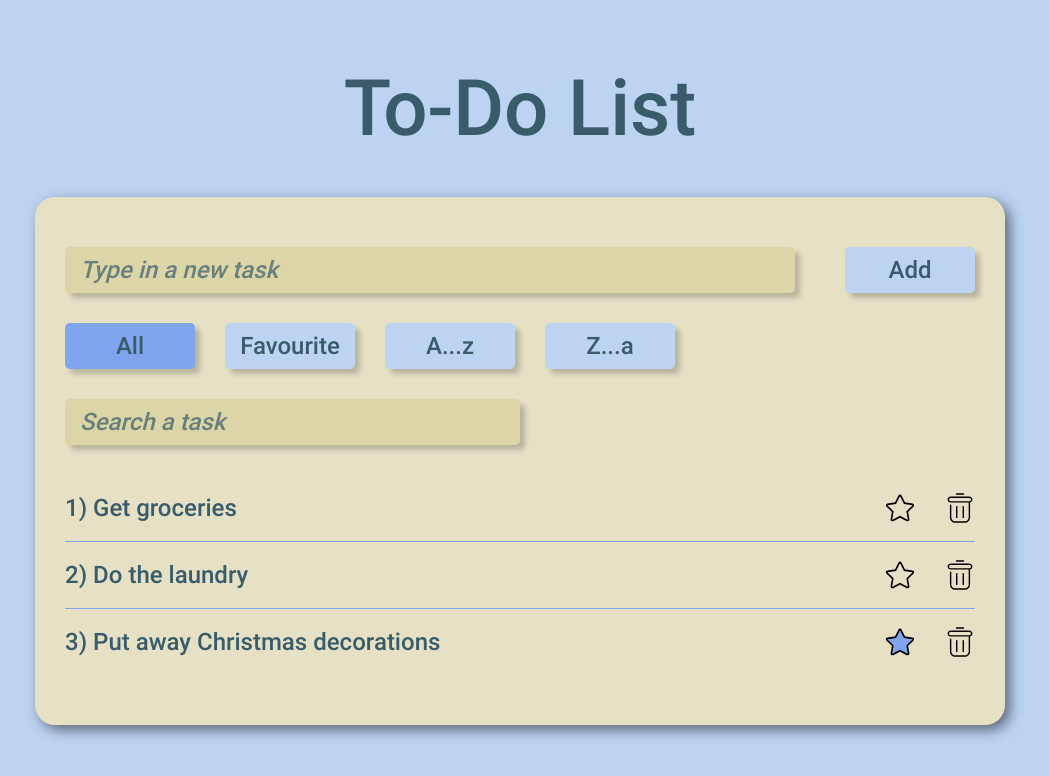
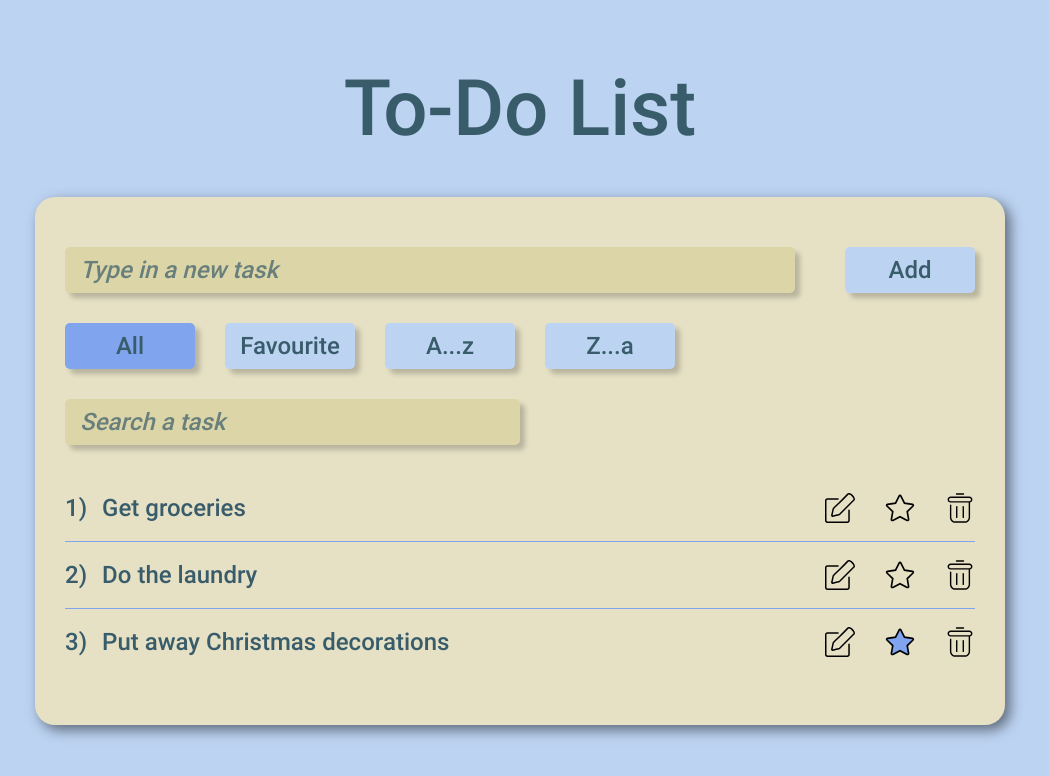
Before and after one commit to Qumansa/todolist_redux, a React (Create React App) app: page / in a window 1280 px wide. Shown: the top 776 px of the page, without its empty margins (120-1169 px from the left). Built offline with nearby package versions, Linux system fonts and the light colour scheme; data requests are answered from the project's data file; a web font is replaced by a local one.

Commit message:
Редактирование задачи
Создание возможности переключаться на режим редактирования

```diff
--- a/src/components/toDoItem/ToDoItem.js
+++ b/src/components/toDoItem/ToDoItem.js
@@ -1,13 +1,59 @@
+import { useState } from 'react';
+
 import './toDoItem.sass';
 
 const ToDoItem = ({index, onDelete, onToggle, description, favourite}) => {
+    const [beingEdited, setBeingEdited] = useState(false);
+
     const btnActiveClass = favourite ? 'to-do-list__button_active' : null;
+
+    const descriptionElem = (
+        <span className="to-do-list__description">{description}</span>
+    );
+
+    const inputElem = (
+        <input
+            type="text"
+            className="input"
+            value={description}/>
+    );
+
+    const onEdit = () => {
+        setBeingEdited(beingEdited => beingEdited = !beingEdited);
+    };
 
     return (
         <li className="to-do-list__item">
-            <span className="to-do-list__description">{index + 1}) {description}</span>
-            {/* <input type="text" className="input" /> */}
+            <div className="to-do-list__task">
+                <span className="to-do-list__order">{index + 1})</span>
+                {beingEdited ? inputElem : descriptionElem}
+            </div>
             <ul className="to-do-list__buttons">
+                <li className="to-do-list__buttons-item">
+                    <button
+                        className={`to-do-list__button ${btnActiveClass}`}
+                        aria-label="Edit"
+                        onClick={onEdit}>
+                        <svg className="to-do-list__button-img" version="1.1" xmlns="http://www.w3.org/2000/svg" x="0px" y="0px" viewBox="0 0 490.337 490.337">
+                            <g>
+                                <g>
+                                    <path d="M229.9,145.379l-47.5,47.5c-17.5,17.5-35.1,35-52.5,52.7c-4.1,4.2-7.2,9.8-8.4,15.3c-6.3,28.9-12.4,57.8-18.5,86.7
+                                        l-3.4,16c-1.6,7.8,0.5,15.6,5.8,20.9c4.1,4.1,9.8,6.4,15.8,6.4c1.7,0,3.4-0.2,5.1-0.5l17.6-3.7c28-5.9,56.1-11.9,84.1-17.7
+                                        c6.5-1.4,12-4.3,16.7-9c78.6-78.7,157.2-157.3,235.8-235.8c5.8-5.8,9-12.7,9.8-21.2c0.1-1.4,0-2.8-0.3-4.1c-0.5-2-0.9-4.1-1.4-6.1
+                                        c-1.1-5.1-2.3-10.9-4.7-16.5l0,0c-14.7-33.6-39.1-57.6-72.5-71.1c-6.7-2.7-13.8-3.6-20-4.4l-1.7-0.2c-9-1.1-17.2,1.9-24.3,9.1
+                                        C320.4,54.879,275.1,100.179,229.9,145.379z M386.4,24.679c0.2,0,0.3,0,0.5,0l1.7,0.2c5.2,0.6,10,1.2,13.8,2.8
+                                        c27.2,11,47.2,30.6,59.3,58.2c1.4,3.2,2.3,7.3,3.2,11.6c0.3,1.6,0.7,3.2,1,4.8c-0.4,1.8-1.1,3-2.5,4.3
+                                        c-78.7,78.5-157.3,157.2-235.9,235.8c-1.3,1.3-2.5,1.9-4.3,2.3c-28.1,5.9-56.1,11.8-84.2,17.7l-14.8,3.1l2.8-13.1
+                                        c6.1-28.8,12.2-57.7,18.4-86.5c0.2-0.9,1-2.3,1.9-3.3c17.4-17.6,34.8-35.1,52.3-52.5l47.5-47.5c45.3-45.3,90.6-90.6,135.8-136
+                                        C384.8,24.979,385.7,24.679,386.4,24.679z"/>
+                                    <path d="M38.9,109.379h174.6c6.8,0,12.3-5.5,12.3-12.3s-5.5-12.3-12.3-12.3H38.9c-21.5,0-38.9,17.5-38.9,38.9v327.4
+                                        c0,21.5,17.5,38.9,38.9,38.9h327.3c21.5,0,38.9-17.5,38.9-38.9v-167.5c0-6.8-5.5-12.3-12.3-12.3s-12.3,5.5-12.3,12.3v167.5
+                                        c0,7.9-6.5,14.4-14.4,14.4H38.9c-7.9,0-14.4-6.5-14.4-14.4v-327.3C24.5,115.879,31,109.379,38.9,109.379z"/>
+                                </g>
+                            </g>
+                        </svg>
+                    </button>
+                </li>
                 <li className="to-do-list__buttons-item">
                     <button
                         className={`to-do-list__button ${btnActiveClass}`}
@@ -23,7 +69,9 @@ const ToDoItem = ({index, onDelete, onToggle, description, favourite}) => {
                         className="to-do-list__button"
                         aria-label="Delete"
                         onClick={onDelete}>
-                        <svg className="to-do-list__button-img" xmlns="http://www.w3.org/2000/svg" viewBox="0 0 128 128"><path d="M24,41h77v63c0,9.37-7.63,17-17,17H44c-9.37,0-17-7.63-17-17V52c0-1.66-1.34-3-3-3s-3,1.34-3,3v52c0,12.68,10.32,23,23,23 h40c12.68,0,23-10.32,23-23V40.64c5.72-1.36,10-6.5,10-12.64c0-7.17-5.83-13-13-13H24c-7.17,0-13,5.83-13,13S16.83,41,24,41z M24,21h80c3.86,0,7,3.14,7,7s-3.14,7-7,7H24c-3.86,0-7-3.14-7-7S20.14,21,24,21z"/><path d="M49,7h30c1.66,0,3-1.34,3-3s-1.34-3-3-3H49c-1.66,0-3,1.34-3,3S47.34,7,49,7z"/><path d="M53,104V58c0-1.66-1.34-3-3-3s-3,1.34-3,3v46c0,1.66,1.34,3,3,3S53,105.66,53,104z"/><path d="M81,104V58c0-1.66-1.34-3-3-3s-3,1.34-3,3v46c0,1.66,1.34,3,3,3S81,105.66,81,104z"/></svg>
+                        <svg className="to-do-list__button-img" xmlns="http://www.w3.org/2000/svg" viewBox="0 0 128 128">
+                            <path d="M24,41h77v63c0,9.37-7.63,17-17,17H44c-9.37,0-17-7.63-17-17V52c0-1.66-1.34-3-3-3s-3,1.34-3,3v52c0,12.68,10.32,23,23,23 h40c12.68,0,23-10.32,23-23V40.64c5.72-1.36,10-6.5,10-12.64c0-7.17-5.83-13-13-13H24c-7.17,0-13,5.83-13,13S16.83,41,24,41z M24,21h80c3.86,0,7,3.14,7,7s-3.14,7-7,7H24c-3.86,0-7-3.14-7-7S20.14,21,24,21z"/><path d="M49,7h30c1.66,0,3-1.34,3-3s-1.34-3-3-3H49c-1.66,0-3,1.34-3,3S47.34,7,49,7z"/><path d="M53,104V58c0-1.66-1.34-3-3-3s-3,1.34-3,3v46c0,1.66,1.34,3,3,3S53,105.66,53,104z"/><path d="M81,104V58c0-1.66-1.34-3-3-3s-3,1.34-3,3v46c0,1.66,1.34,3,3,3S81,105.66,81,104z"/>
+                        </svg>
                     </button>
                 </li>
             </ul>
--- a/src/components/toDoItem/toDoItem.sass
+++ b/src/components/toDoItem/toDoItem.sass
@@ -9,6 +9,11 @@
         padding: 15px 0
         &:not(:first-child)
             border-top: 1px solid $littleBoyBlue
+    &__task
+        display: flex
+        align-items: center
+        column-gap: 15px
+        width: 100%
     &__description
         word-break: break-all
     &__buttons
```
